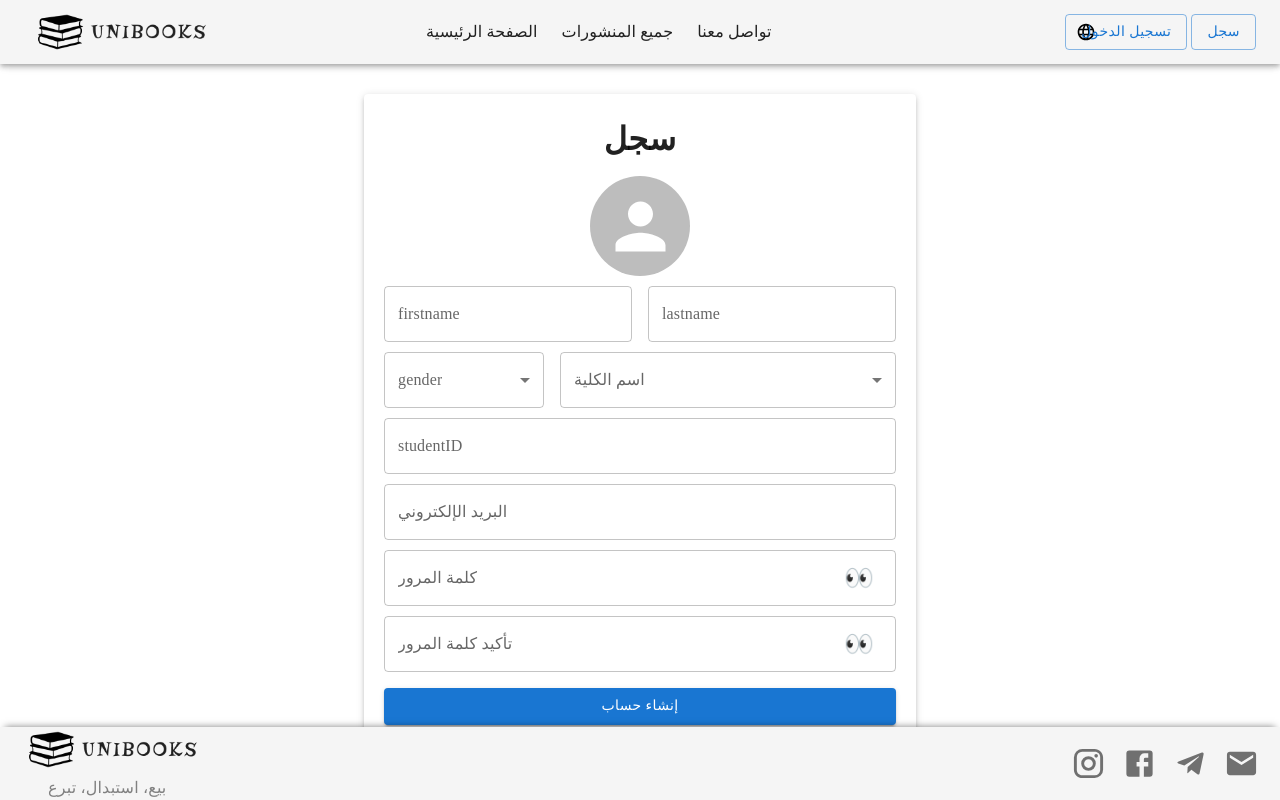
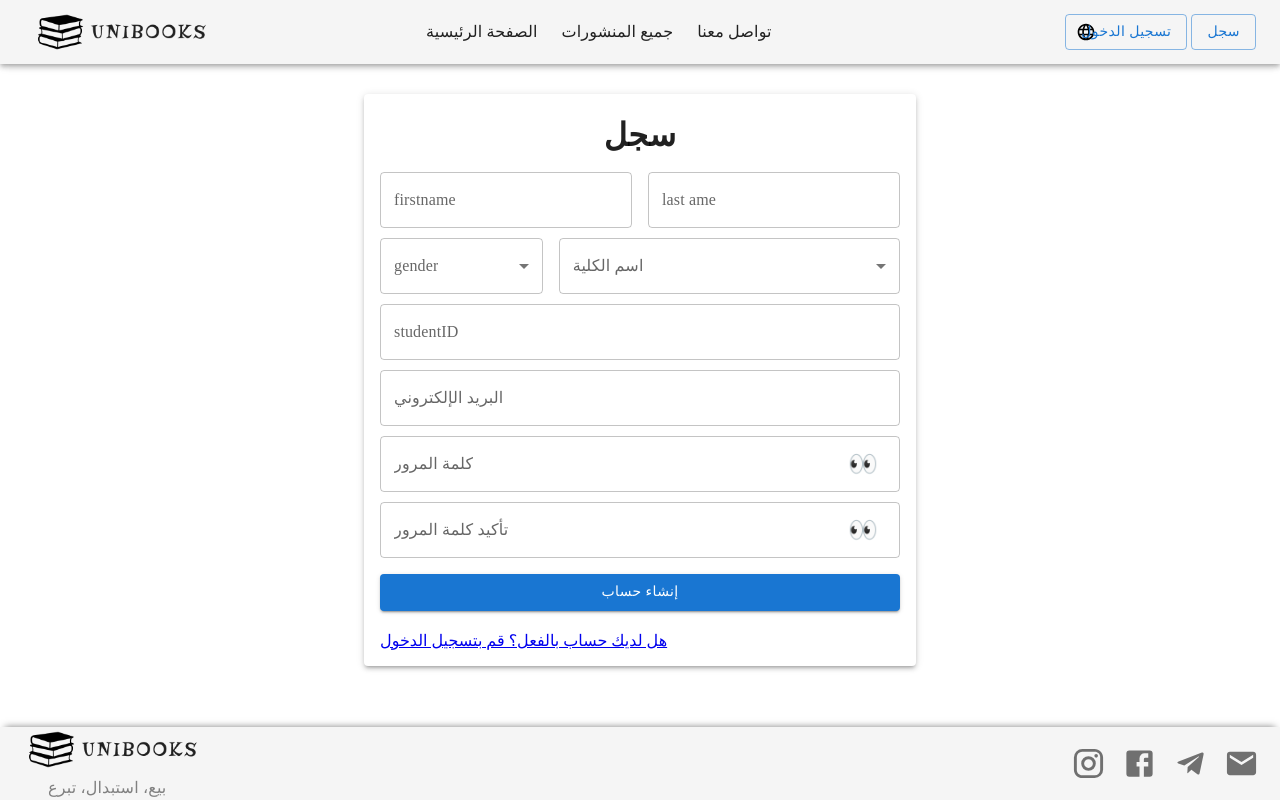
Before and after one commit to taladowiekat/unibooks, a React (Create React App) app in the folder frontend/: page /register in a window 1280 px wide. Built offline with nearby package versions, Linux system fonts and the light colour scheme; a web font is replaced by a local one.

Commit message:
deleted image from signup

```diff
--- a/frontend/src/pages/signup/SignUp.js
+++ b/frontend/src/pages/signup/SignUp.js
@@ -1,5 +1,5 @@
 import React, { useState } from 'react';
-import { Avatar, Container, Grid, Typography, Button, InputAdornment, IconButton, TextField, Box, Paper } from '@mui/material';
+import { Container, Grid, Typography, Button, InputAdornment, IconButton, TextField, Box, Paper } from '@mui/material';
 import { Formik, Form, Field } from 'formik';
 import { Link } from 'react-router-dom';
 import { useTranslation } from 'react-i18next';
@@ -16,8 +16,8 @@ const Register = () => {
 
   const { signUpValidationSchema } = useValidations();
   const initialValues = {
-    firstname: '',
-    lastname: '',
+    firstName: '',
+    lastName: '',
     studentID: '',
     email: '',
     password: '',
@@ -27,15 +27,14 @@ const Register = () => {
 
   const [showPassword, setShowPassword] = useState(false);
   const [showConfirmPassword, setShowConfirmPassword] = useState(false);
-  const [selectedImage, setSelectedImage] = useState(null);
 
   const { t } = useTranslation();
 
   const onSubmit = async (values, { setSubmitting }) => {
     try {
       const { data } = await axios.post('http://localhost:4000/auth/signup', {
-        firstname: values.firstname,
-        lastname: values.lastname,
+        firstName: values.firstName,
+        lastName: values.lastName,
         studentID: values.studentID,
         email: values.email,
         password: values.password,
@@ -64,7 +63,6 @@ const Register = () => {
       } else {
         console.log(error)
         Swal.fire({
-
           title: t('signUp Error'),
           text: t('An error occurred during registration. Please try again.'),
           icon: 'error',
@@ -75,10 +73,7 @@ const Register = () => {
       setSubmitting(false);
     }
   };
-  const handleImageChange = (event) => {
-    const file = event.target.files[0];
-    setSelectedImage(file);
-  };
+
 
 
   return (
@@ -86,7 +81,7 @@ const Register = () => {
       <Box sx={{ marginTop: 8, flexDirection: 'column', textAlign: 'center' }}>
         <Box sx={{ height: '30px' }} />
 
-        <Paper elevation={3} style={{ padding: 20 }}>
+        <Paper elevation={3} sx={{ p: 2 }}>
           <Typography gutterBottom variant="h6" sx={{ alignItems: 'center', fontWeight: 'bold', fontSize: '2rem' }}>{t("signUp")}</Typography>
 
           <Formik
@@ -94,58 +89,31 @@ const Register = () => {
             onSubmit={onSubmit}
             validationSchema={signUpValidationSchema}
           >
-            {({ errors, touched, isValid, setFieldValue }) => (
+            {({ errors, touched}) => (
               <Form>
-
-                <label htmlFor="upload-avatar">
-                  <Avatar
-                    alt=""
-                    src={selectedImage ? URL.createObjectURL(selectedImage) : ""}
-                    sx={{ width: 100, height: 100, margin: 'auto' }}
-                  />
-                </label>
-                <input
-                  id="upload-avatar"
-                  type="file"
-                  accept="image/*"
-                  style={{ display: 'none' }}
-                  onChange={(event) => {
-                    handleImageChange(event);
-                    setFieldValue('image', event.currentTarget.files[0]);
-
-                  }}
-                />
-
-
-                {errors.image && touched.image && (
-                  <div style={{ color: 'red' }}>{errors.image}</div>
-                )}
-                <Box sx={{ height: '10px' }} />
-
 
                 <Grid container spacing={2}>
                 <Grid item xs={6}>
                 <Field
-                  name="firstname"
+                  name="firstName"
                   as={TextField}
-                  id="firstname"
+                  id="firstName"
                   label={t("firstname")}
-
                   fullWidth
-                  error={touched.firstname && Boolean(errors.firstname)}
-                  helperText={touched.firstname && errors.firstname}
+                  error={touched.firstName && Boolean(errors.firstName)}
+                  helperText={touched.firstName && errors.firstName}
                 />
                 </Grid>
                 <Grid item xs={6}>
                 <Field
-                  name="lastname"
+                  name="lastName"
                   as={TextField}
-                  id="lastname"
-                  label={t("lastname")}
+                  id="lastName"
+                  label={t("last  ame")}
 
                   fullWidth
-                  error={touched.lastname && Boolean(errors.lastname)}
-                  helperText={touched.lastname && errors.lastname}
+                  error={touched.lastName && Boolean(errors.lastName)}
+                  helperText={touched.lastName && errors.lastName}
                 />
                 </Grid>
                 </Grid>
@@ -159,11 +127,12 @@ const Register = () => {
                   select
                   id="gender"
                   label={t("gender")}
-
                   fullWidth
                   SelectProps={{ native: true }}
+                  error={ touched.gender && Boolean(errors.gender)}
+                  helperText={touched.gender && errors.gender}
                 >
-                  <option value=""></option>
+                <option value=""></option>
                   <option value="male">{t("male")}</option>
                   <option value="female">{t("female")}</option>
                 </Field>
@@ -178,6 +147,8 @@ const Register = () => {
 
                   fullWidth
                   SelectProps={{ native: true }}
+                  error={ touched.college && Boolean(errors.college)}
+                  helperText={ touched.college && errors.college}
                 >
                   <option value=""></option>
                   <option value="Faculty of Agriculture and Veterinary Medicine">{t("Faculty of Agriculture and Veterinary Medicine")}</option>
@@ -199,7 +170,6 @@ const Register = () => {
                   as={TextField}
                   id="studentID"
                   label={t("studentID")}
-
                   fullWidth
                   error={touched.studentID && Boolean(errors.studentID)}
                   helperText={touched.studentID && errors.studentID}
@@ -213,7 +183,6 @@ const Register = () => {
                   label={t("email")}
                   autoComplete="email"
                   type="email"
-
                   fullWidth
                   error={touched.email && Boolean(errors.email)}
                   helperText={touched.email && errors.email}
@@ -227,7 +196,6 @@ const Register = () => {
                   label={t("password")}
                   autoComplete="current-password"
                   type={showPassword ? 'text' : 'password'}
-
                   fullWidth
                   error={touched.password && Boolean(errors.password)}
                   helperText={touched.password && errors.password}
@@ -250,7 +218,6 @@ const Register = () => {
                   label={t("confirmPassword")}
                   autoComplete="new-password"
                   type={showConfirmPassword ? 'text' : 'password'}
-
                   fullWidth
                   error={touched.confirmPassword && Boolean(errors.confirmPassword)}
                   helperText={touched.confirmPassword && errors.confirmPassword}
```
